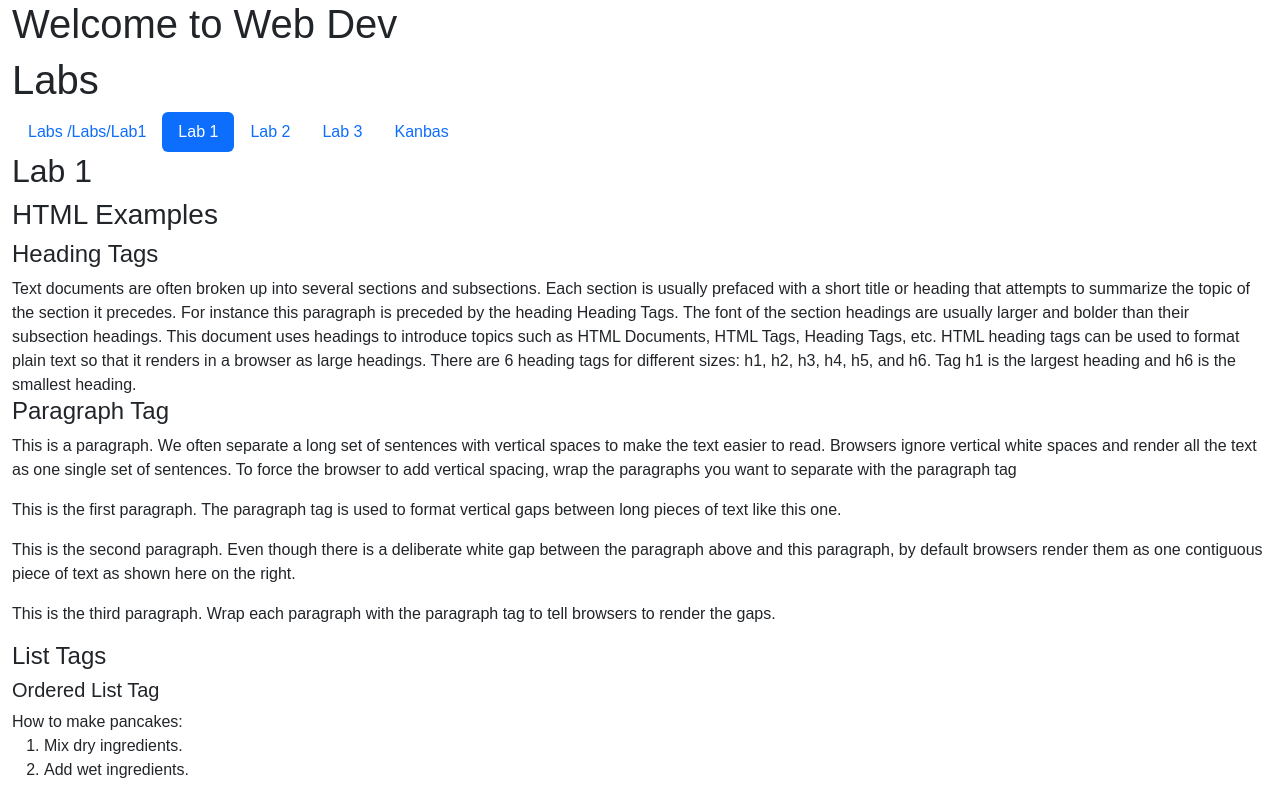
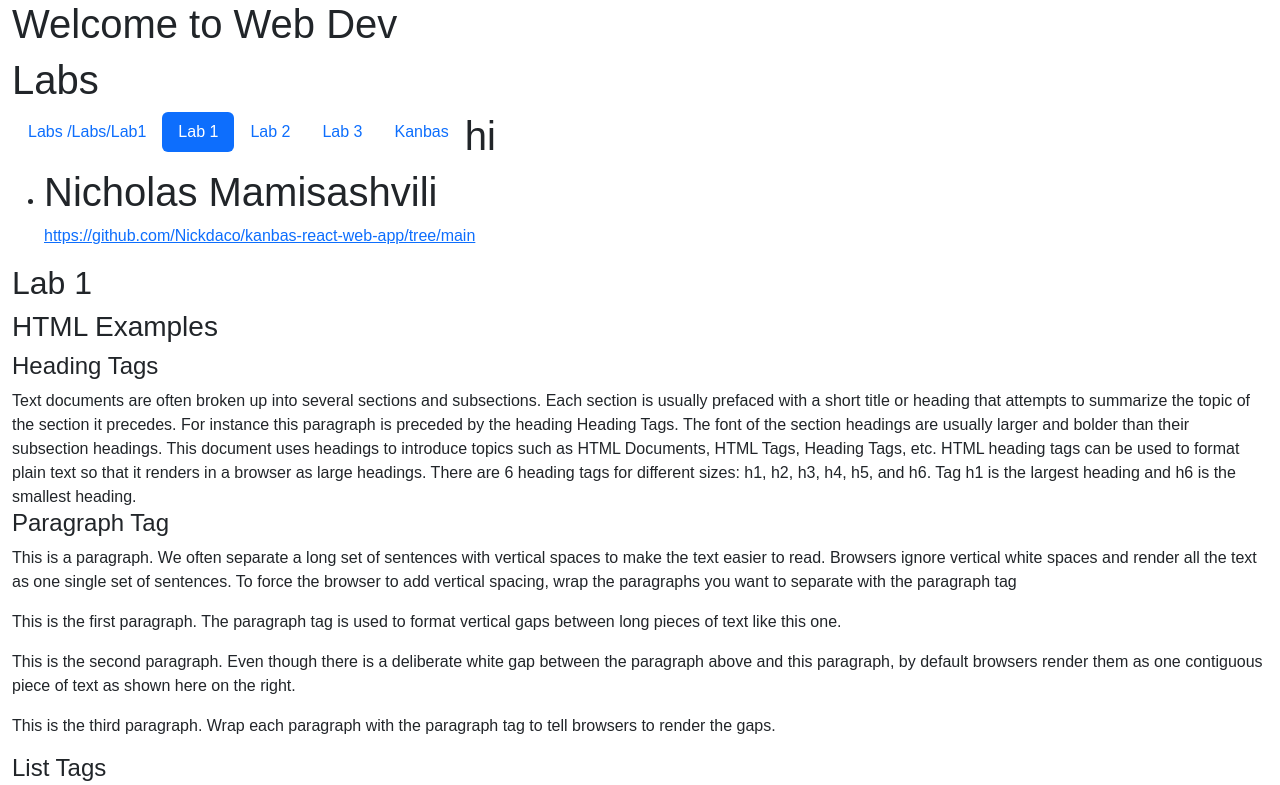
Before and after one commit to Nickdaco/kanbas-react-web-app, a React (Create React App) app: page /#/Labs/Lab1 in a window 1280 px wide. Shown: the top 785 px of the page. Built offline with nearby package versions, Linux system fonts and the light colour scheme.

Commit message:
added github link and name

```diff
--- a/src/Labs/TOC.tsx
+++ b/src/Labs/TOC.tsx
@@ -4,6 +4,7 @@ export default function TOC() {
   const { pathname } = useLocation();
 
   return (
+    <div>
       <ul className="nav nav-pills">
         <li className="nav-item">
           <Link className="nav-link" id="wd-a" to="/Labs">
@@ -39,13 +40,29 @@ export default function TOC() {
         </li>
         <li className="nav-item">
           <Link
-          className={`nav-link ${pathname.includes("Kanbas") ? "active" : ""}`}
+            className={`nav-link ${
+              pathname.includes("Kanbas") ? "active" : ""
+            }`}
             id="wd-k"
             to="/Kanbas"
           >
             Kanbas
           </Link>
         </li>
+        <i></i>
+        <h1> hi</h1>
       </ul>
+      <ul>
+        <li>
+          <h1>Nicholas Mamisashvili</h1>
+          <Link
+            id="wd-github"
+            to={"https://github.com/Nickdaco/kanbas-react-web-app/tree/main"}
+          >
+            https://github.com/Nickdaco/kanbas-react-web-app/tree/main
+          </Link>
+        </li>
+      </ul>
+    </div>
   );
 }
```
Lines whose indentation alone changed are shown as unchanged.
